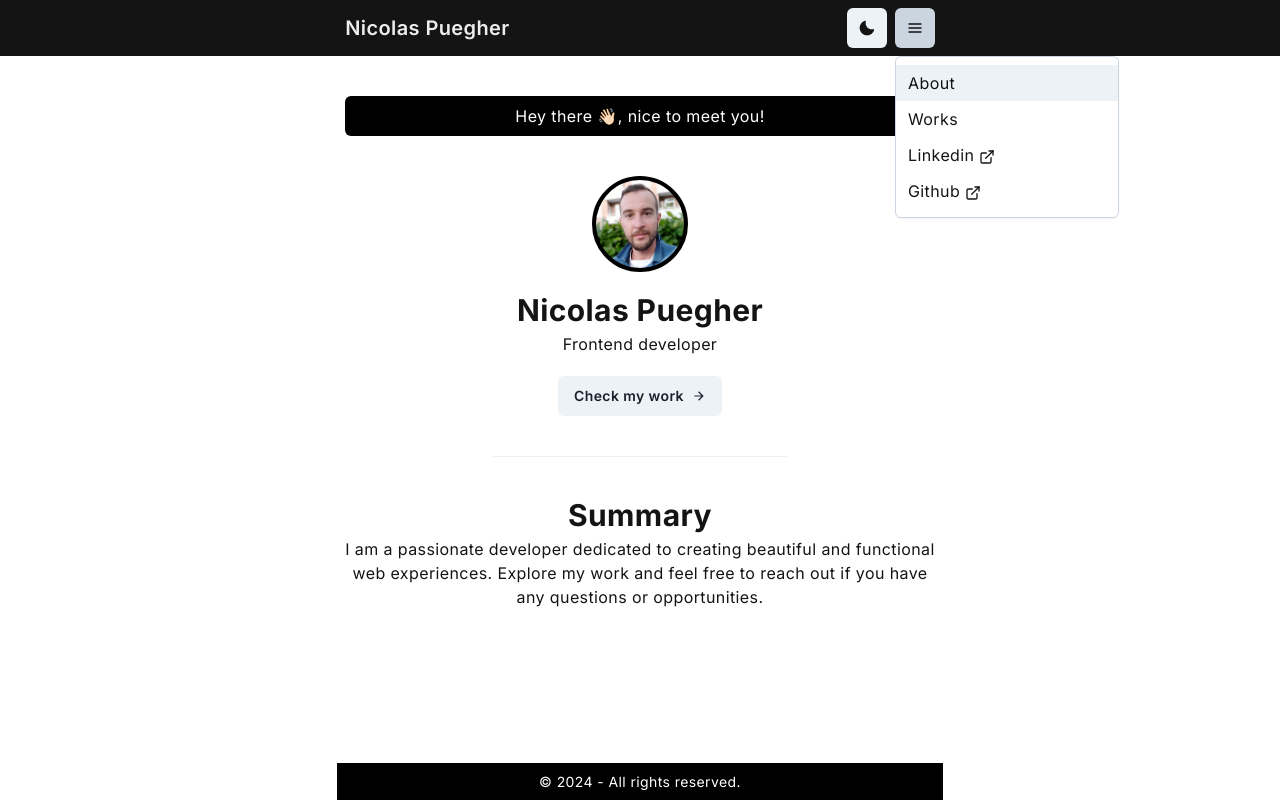
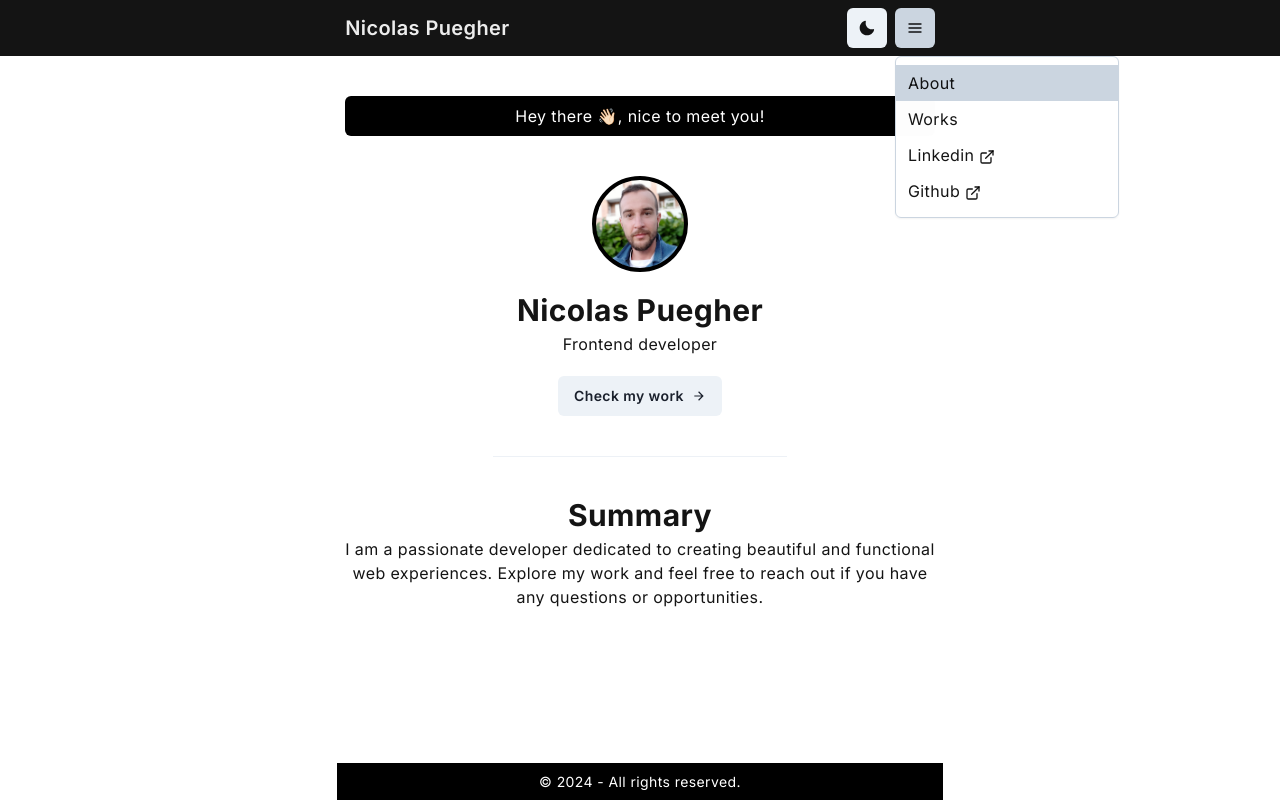
Before and after one commit to nicoPuegher/portfolio, a React (Vite) app: page / in a window 1280 px wide. Both pictures are taken after a click on the button 914 px from the left and 28 px from the top of the page. Built offline with nearby package versions, Linux system fonts and the light colour scheme.

Commit message:
Update colors for light theme only in custom-menu-item component

```diff
--- a/src/components/ui/custom-menu-item.jsx
+++ b/src/components/ui/custom-menu-item.jsx
@@ -1,10 +1,18 @@
 import React from 'react';
-import { MenuItem } from '@chakra-ui/react';
+import { useColorModeValue, MenuItem } from '@chakra-ui/react';
 import PropTypes from 'prop-types';
+
+import { dark } from '@/lib/colors';
 
 export default function CustomMenuItem({ children, ...props }) {
 	return (
-		<MenuItem letterSpacing="inherit" {...props}>
+		<MenuItem
+			letterSpacing="inherit"
+			color={useColorModeValue(dark.black, '')}
+			bg={useColorModeValue(dark.white, '')}
+			_focus={{ bg: useColorModeValue(dark.focus, '') }}
+			{...props}
+		>
 			{children}
 		</MenuItem>
 	);
```
